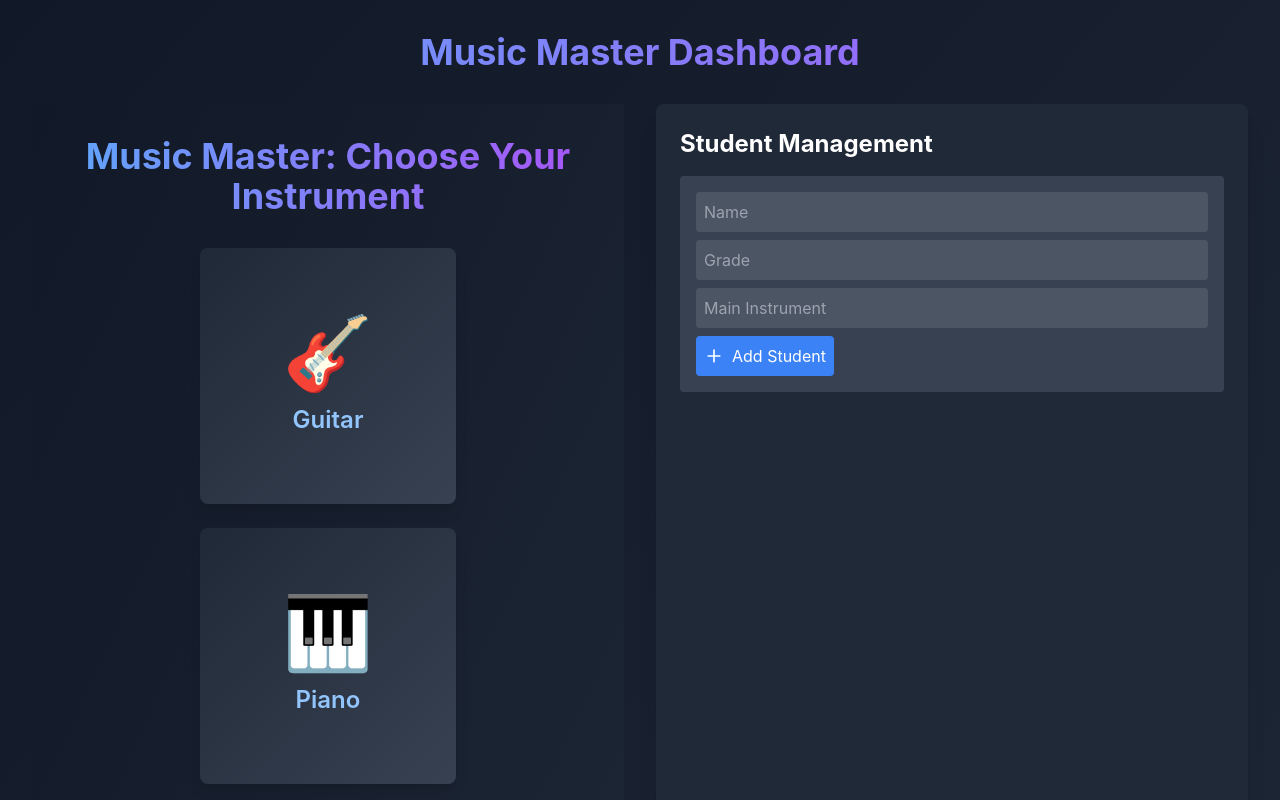
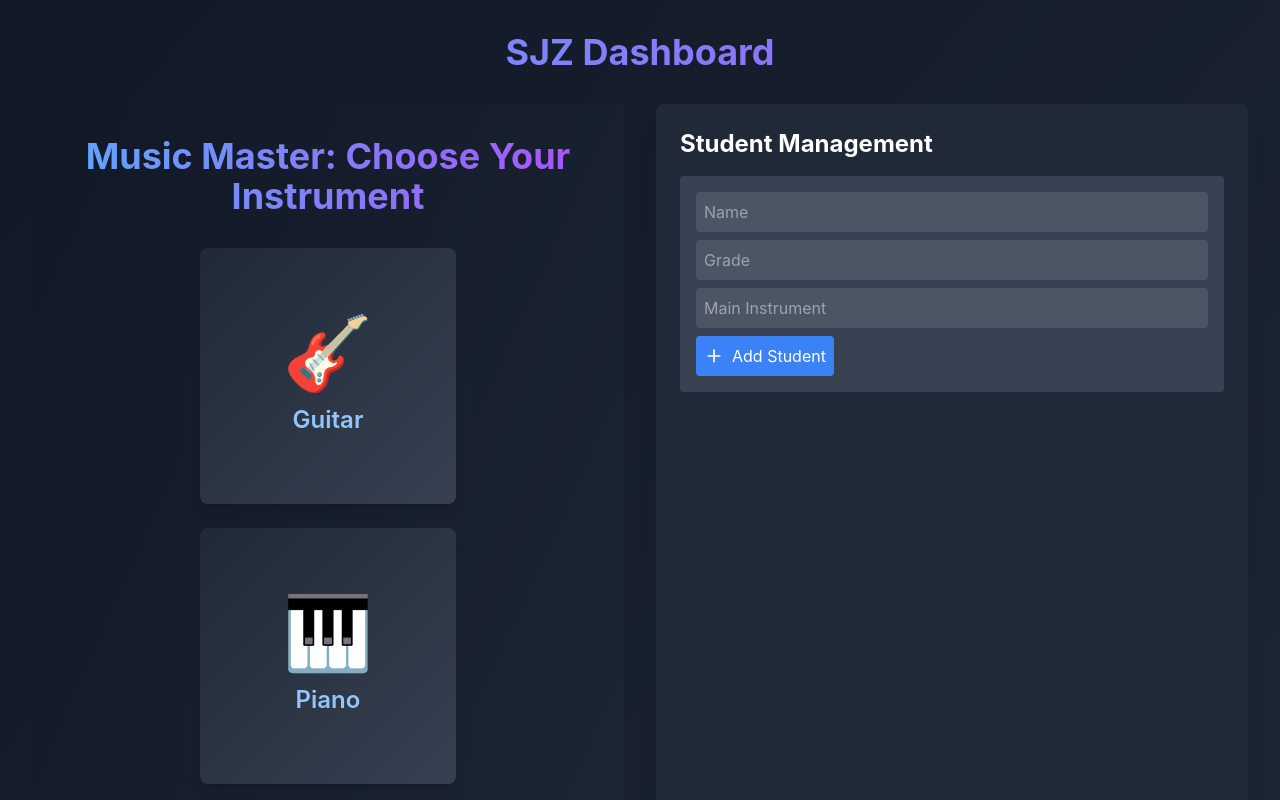
Before and after one commit to TriMPham98/music-skill-tree-admin-dashboard, a React (Create React App) app: page / in a window 1280 px wide. Shown: the top 800 px of the page. Built offline with nearby package versions, Linux system fonts and the light colour scheme.

Commit message:
Rename header

```diff
--- a/src/App.js
+++ b/src/App.js
@@ -6,7 +6,7 @@ const App = () => {
   return (
     <div className="min-h-screen bg-gradient-to-br from-gray-900 to-gray-800 text-white p-8">
       <h1 className="text-4xl font-bold mb-8 text-center bg-clip-text text-transparent bg-gradient-to-r from-blue-400 to-purple-500">
-        Music Master Dashboard
+        SJZ Dashboard
       </h1>
       <div className="max-w-7xl mx-auto grid grid-cols-1 md:grid-cols-2 gap-8">
         <InstrumentSelection />
```
